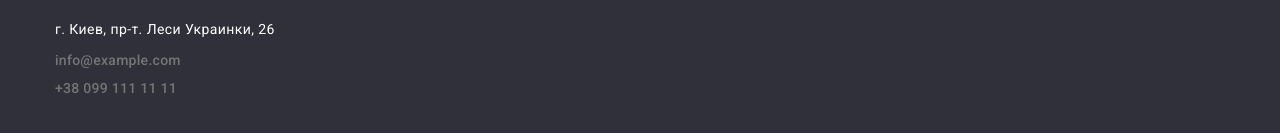
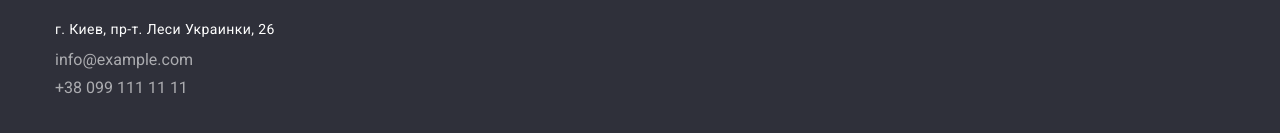
Before and after one commit to Bachynckyi/goit-markup-hw-03, a plain HTML site: page index.html in a window 1280 px wide. Shown: the part 2189-2322 px from the top of the page. Drawn offline with nearby package versions, Linux system fonts and the light colour scheme.

Commit message:
ДЗ №3- последняя версия

```diff
--- a/css/styles.css
+++ b/css/styles.css
@@ -209,6 +209,13 @@ img {
   padding-top: 60px;
   padding-bottom: 60px;
 }
+
+.contact-footer {
+  color: rgba(255, 255, 255, 0.6);
+  text-decoration: none;
+  font-style: normal;
+}
+
 .mail-footer {
   margin-top: 9px;
 }
--- a/index.html
+++ b/index.html
@@ -146,8 +146,8 @@
                     <ul class="contact-list-footer">
                         <li class="address-footer"><a class="contact-address" href="https://goo.gl/maps/3nvqBp6d8EfzjDu38">г. Киев, пр-т. Леси
                                 Украинки, 26</a></li>
-                        <li class="mail-footer"><a class="contact" href="mailto:info@example.com">info@example.com</a></li>
-                        <li class="tel-footer"><a class="contact" href="tel:+380991111111">+38 099 111 11 11</a></li>
+                        <li class="mail-footer"><a class="contact-footer" href="mailto:info@example.com">info@example.com</a></li>
+                        <li class="tel-footer"><a class="contact-footer" href="tel:+380991111111">+38 099 111 11 11</a></li>
                     </ul>
                 </address>
                 </div>
```
